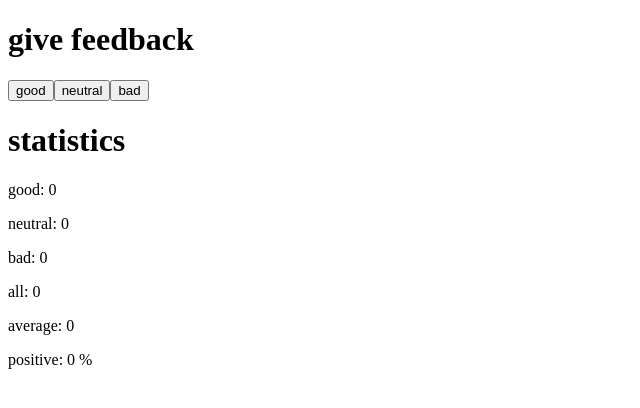
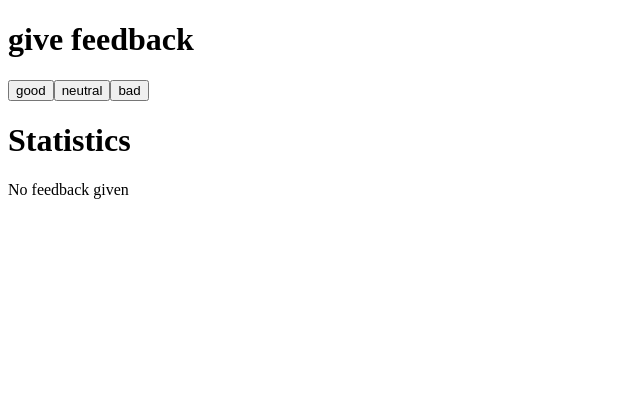
Before and after one commit to Harsh641-1/Fullstack-Open, a React (Vite) app in the folder part1/unicafe/: page / in a window 1280 px wide. Shown: the top 408 px of the page, without its empty margins (0-640 px from the left). Built offline with nearby package versions, Linux system fonts and the light colour scheme.

Commit message:
Exercise 1.9 completed

```diff
--- a/part1/unicafe/src/App.jsx
+++ b/part1/unicafe/src/App.jsx
@@ -1,6 +1,15 @@
 import { useState } from "react"
 
 const Statistics = (props) => {
+
+  if (props.total === 0){
+    return (
+      <div>
+        <h1>Statistics</h1>
+        <p>No feedback given</p>
+        </div>
+    )
+  }
 
   return (
     <div>
@@ -44,9 +53,6 @@
   }
 
   const getAverage = () => {
-    if (scores.length === 0){
-      return 0
-    }
     const sum = scores.reduce((sum,score) => {
       return sum + score
     },0)
@@ -55,9 +61,6 @@
   }
 
   const getPositiveFeedback = () => {
-    if (scores.length === 0){
-      return 0
-    }
     const totalPositive = scores.filter((score) => score === 1).length
     const positivePercentage = (totalPositive/total) * 100
     return positivePercentage
```
